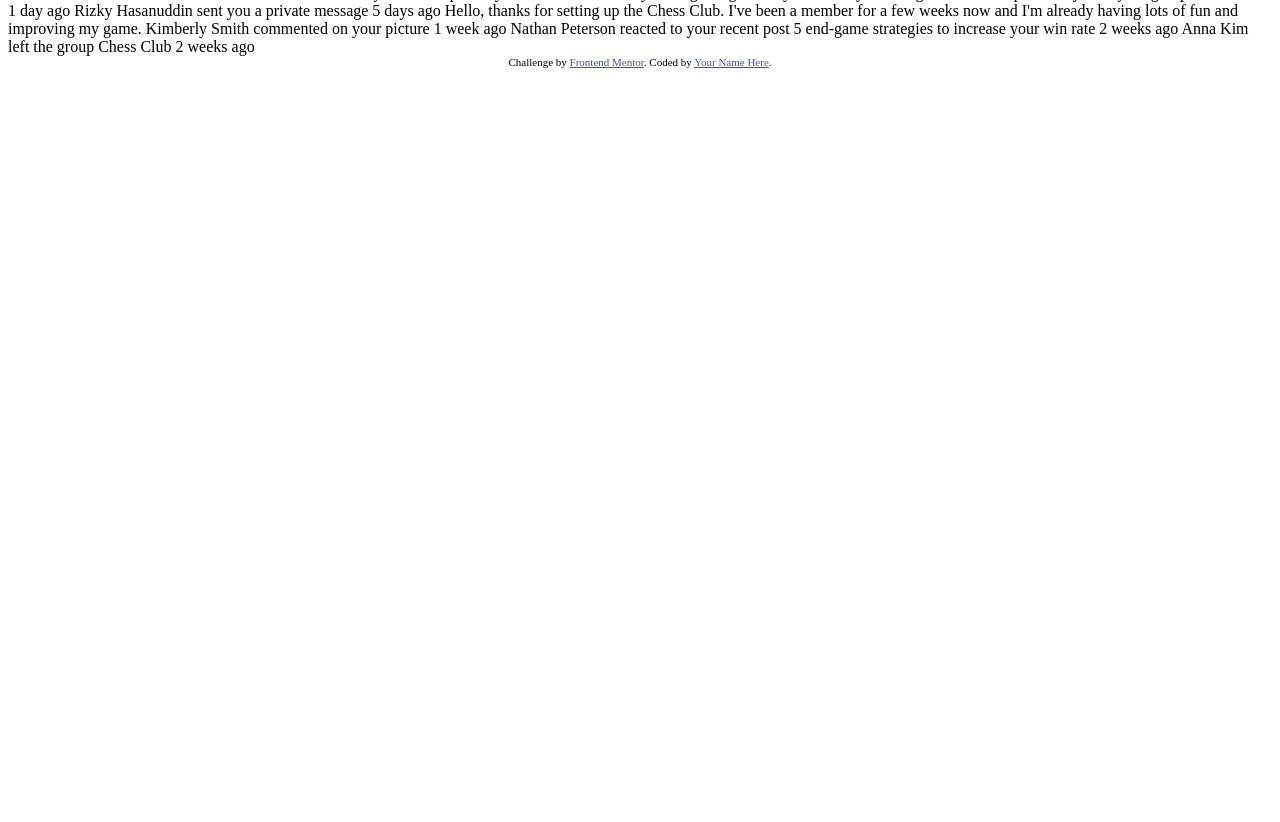
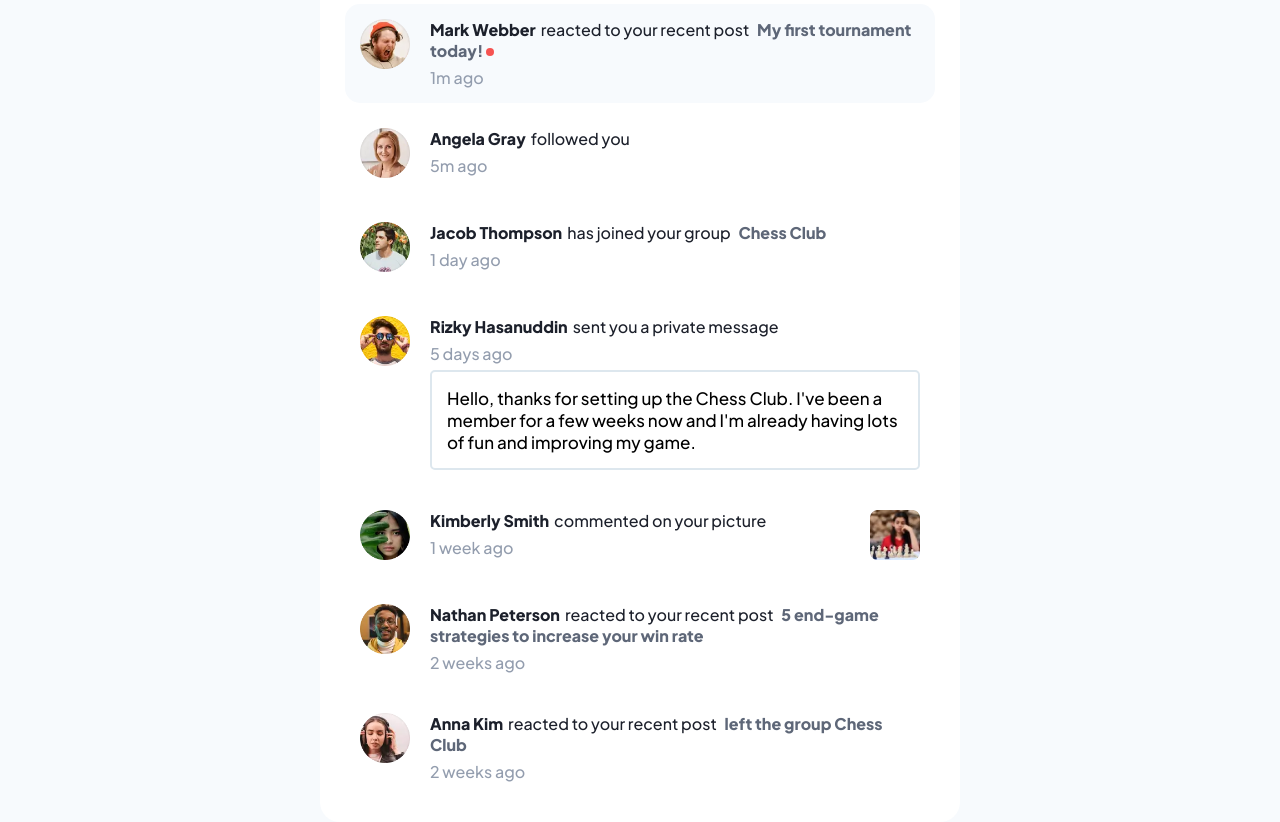
Before and after one commit to ahmedAliSaber1911/Notifications-page, a plain HTML site: page index.html in a window 1280 px wide. Shown: the part 24-846 px from the top of the page. Before the commit the page ends 800 px from the top, so only its background shows below. Drawn offline with Linux system fonts and the light colour scheme.

Commit message:
finish the dom and the style

```diff
--- a/index.html
+++ b/index.html
@@ -1,51 +1,141 @@
 <!DOCTYPE html>
 <html lang="en">
+
 <head>
   <meta charset="UTF-8">
-  <meta name="viewport" content="width=device-width, initial-scale=1.0"> <!-- displays site properly based on user's device -->
+  <meta name="viewport" content="width=device-width, initial-scale=1.0">
+  <!-- displays site properly based on user's device -->
 
   <link rel="icon" type="image/png" sizes="32x32" href="./images/favicon-32x32.png">
+  <link rel="preconnect" href="https://fonts.googleapis.com">
+  <link rel="preconnect" href="https://fonts.gstatic.com" crossorigin>
+  <link href="https://fonts.googleapis.com/css2?family=Plus+Jakarta+Sans:wght@500;800&display=swap" rel="stylesheet">
+  <link rel="stylesheet" href="style.css">
+  <title>Frontend Mentor | Notifications page</title>
+</head>
 
-  <title>Frontend Mentor | Notifications page</title>
+<body>
+  <div class="container">
+    <nav class="navbar">
+      <h1>Notifications <span class="navNumber">3</span></h1>
+      <p class="unread">Make all as unread</p>
+    </nav>
+    <div class="natificationsContainer">
+      <div class="natification unreadNatification">
+        <div class="avatar">
+          <img src="./assets/images/avatar-mark-webber.webp">
+        </div>
+        <div class="content">
+          <div class="whathappen">
+            <span class="name">Mark Webber</span>reacted to your recent post <span class="event"> My first tournament
+              today! </span>
+            <span class="point"></span>
+          </div>
+          <div class="time">
+            1m ago
+          </div>
+        </div>
+      </div>
 
-  <!-- Feel free to remove these styles or customise in your own stylesheet 👍 -->
-  <style>
-    .attribution { font-size: 11px; text-align: center; }
-    .attribution a { color: hsl(228, 45%, 44%); }
-  </style>
-</head>
-<body>
+      <div class="natification">
+        <div class="avatar">
+          <img src="./assets/images/avatar-angela-gray.webp">
+        </div>
+        <div class="content">
+          <div class="whathappen">
+            <span class="name">Angela Gray</span>followed you
+          </div>
+          <div class="time">
+            5m ago
+          </div>
+        </div>
+      </div>
 
-  Notifications 3
+      <div class="natification">
+        <div class="avatar">
+          <img src="./assets/images/avatar-jacob-thompson.webp">
+        </div>
+        <div class="content">
+          <div class="whathappen">
+            <span class="name">Jacob Thompson</span>has joined your group <span class="event">Chess Club</span>
+          </div>
+          <div class="time">
+            1 day ago
+          </div>
+        </div>
+      </div>
 
-  Mark all as read
-
-  Mark Webber reacted to your recent post My first tournament today!
-  1m ago
-
-  Angela Gray followed you
-  5m ago
-
-  Jacob Thompson has joined your group Chess Club
-  1 day ago
-
-  Rizky Hasanuddin sent you a private message
+      <div class="natification">
+          <div class="avatar">
+            <img  src="./assets/images/avatar-rizky-hasanuddin.webp">
+          </div>
+          <div class="content">
+            <div class="whathappen">
+              <span class="name">Rizky Hasanuddin</span>sent you a private message
+            </div>
+            <div class="time">
               5 days ago
+            </div>
+            <div class="message">
               Hello, thanks for setting up the Chess Club. I've been a member for a few weeks now and
               I'm already having lots of fun and improving my game.
+            </div>
+          </div>
+      </div>
 
-  Kimberly Smith commented on your picture
+      <div class="natification">
+        <div class="avatar">
+          <img src="./assets/images/avatar-kimberly-smith.webp">
+        </div>
+        <div class="pictureContaner">
+        <div class="content">
+          <div class="whathappen">
+            <span class="name">Kimberly Smith</span>commented on your picture
+          </div>
+          <div class="time">
             1 week ago
+          </div>
+        </div>
+        <div class="picture">
+          <img src="./assets/images/image-chess.webp">
+        </div>
+      </div>
+      </div>
 
-  Nathan Peterson reacted to your recent post 5 end-game strategies to increase your win rate
+      <div class="natification">
+        <div class="avatar">
+          <img src="./assets/images/avatar-nathan-peterson.webp">
+        </div>
+        <div class="content">
+          <div class="whathappen">
+            <span class="name">Nathan Peterson</span>reacted to your recent post <span class="event">5 end-game
+              strategies to increase your win rate</span>
+          </div>
+          <div class="time">
             2 weeks ago
+          </div>
+        </div>
+      </div>
 
-  Anna Kim left the group Chess Club
+      <div class="natification">
+        <div class="avatar">
+          <img src="./assets/images/avatar-anna-kim.webp">
+        </div>
+        <div class="content">
+          <div class="whathappen">
+            <span class="name">Anna Kim</span>reacted to your recent post <span class="event">left the group Chess
+              Club</span>
+          </div>
+          <div class="time">
             2 weeks ago
+          </div>
+        </div>
+      </div>
 
-  <div class="attribution">
-    Challenge by <a href="https://www.frontendmentor.io?ref=challenge" target="_blank">Frontend Mentor</a>.
-    Coded by <a href="#">Your Name Here</a>.
     </div>
+  </div>
+
+  <script src="script.js"></script>
 </body>
+
 </html>
--- /dev/null
+++ b/style.css
@@ -0,0 +1,128 @@
+:root{
+--Red: hsl(1, 90%, 64%);
+--Blue: hsl(219, 85%, 26%);
+--White: hsl(0, 0%, 100%);
+--Very-light-grayish-blue: hsl(210, 60%, 98%);
+--Light-grayish-blue-1: hsl(211, 68%, 94%);
+--Light-grayish-blue-2: hsl(205, 33%, 90%);
+--Grayish-blue:hsl(219, 14%, 63%);
+--Dark-grayish-blue: hsl(219, 12%, 42%);
+--Very-dark-blue: hsl(224, 21%, 14%);
+}
+*{
+    font-family: 'Plus Jakarta Sans', sans-serif;
+    box-sizing: border-box;
+    padding: 0;
+    margin: 0;
+}
+body{
+    width: 100%;
+    height: 100vh;
+    background-color: var(--Very-light-grayish-blue);
+    display: flex;
+    align-items: center;
+    justify-content: center;
+}
+.container{
+    width: 50%;
+    background-color: var(--White);
+    padding: 25px;
+    border-radius: 20px;
+}
+.navbar{
+    display: flex;
+    justify-content: space-between;
+    margin-bottom: 20px;
+}
+h1{
+    color: var(--Very-dark-blue);
+    font-weight: 800;
+    font-size: 22px;
+}
+.navNumber{
+    display: inline-block;
+    width: 30px;
+    text-align: center;
+    height: 25px;
+    border-radius: 5px;
+    color: var(--White);
+    background-color: var(--Blue);
+    font-size: 16px;
+    margin-left: 5px;
+    padding-top: 2px;
+}
+.unread:hover , .name:hover , .event:hover{
+    cursor: pointer;
+    color: var(--Blue);
+}
+.natificationsContainer{
+    display: flex;
+    flex-direction: column;
+    row-gap: 10px;
+}
+.natification{
+    display: flex;
+    width: 100%;
+    border-radius: 15px;
+    padding: 15px;
+    column-gap: 20px;
+    align-items: flex-start;
+
+
+}
+
+img{
+    width: 50px;
+    height: 50px;
+}
+.content{
+    display: flex;
+    flex-direction: column;
+    row-gap: 6px;
+
+}
+.whathappen{
+    color: var(--Very-dark-blue);
+    font-weight: 500;
+}
+.name{
+    font-weight: 800;
+    color: var(--Very-dark-blue);
+    margin-right: 5px;
+}
+.event{
+    color: var(--Dark-grayish-blue);
+    font-weight: 800;
+    margin-left: 5px;
+}
+.time{
+    color: var(--Grayish-blue);
+}
+.message{
+    border: 2px solid var(--Light-grayish-blue-2);
+    border-radius: 5px;
+    padding: 15px;
+    font-size: 17px;
+    width: 100%;
+}
+.message:hover{
+    cursor: pointer;
+    background-color: var(--Very-light-grayish-blue);
+}
+.pictureContaner{
+    width: 100%;
+    display: flex;
+    justify-content: space-between;
+}
+.unreadNatification{
+    background-color: var(--Very-light-grayish-blue);
+}
+
+.point{
+    display: inline-block;
+    width: 8px;
+    height: 8px;
+    border-radius: 50%;
+    background-color: var(--Red);
+    margin-bottom: 1px;
+}
```
Also changed, not shown: script.js (added). Lines whose indentation alone changed are shown as unchanged.
